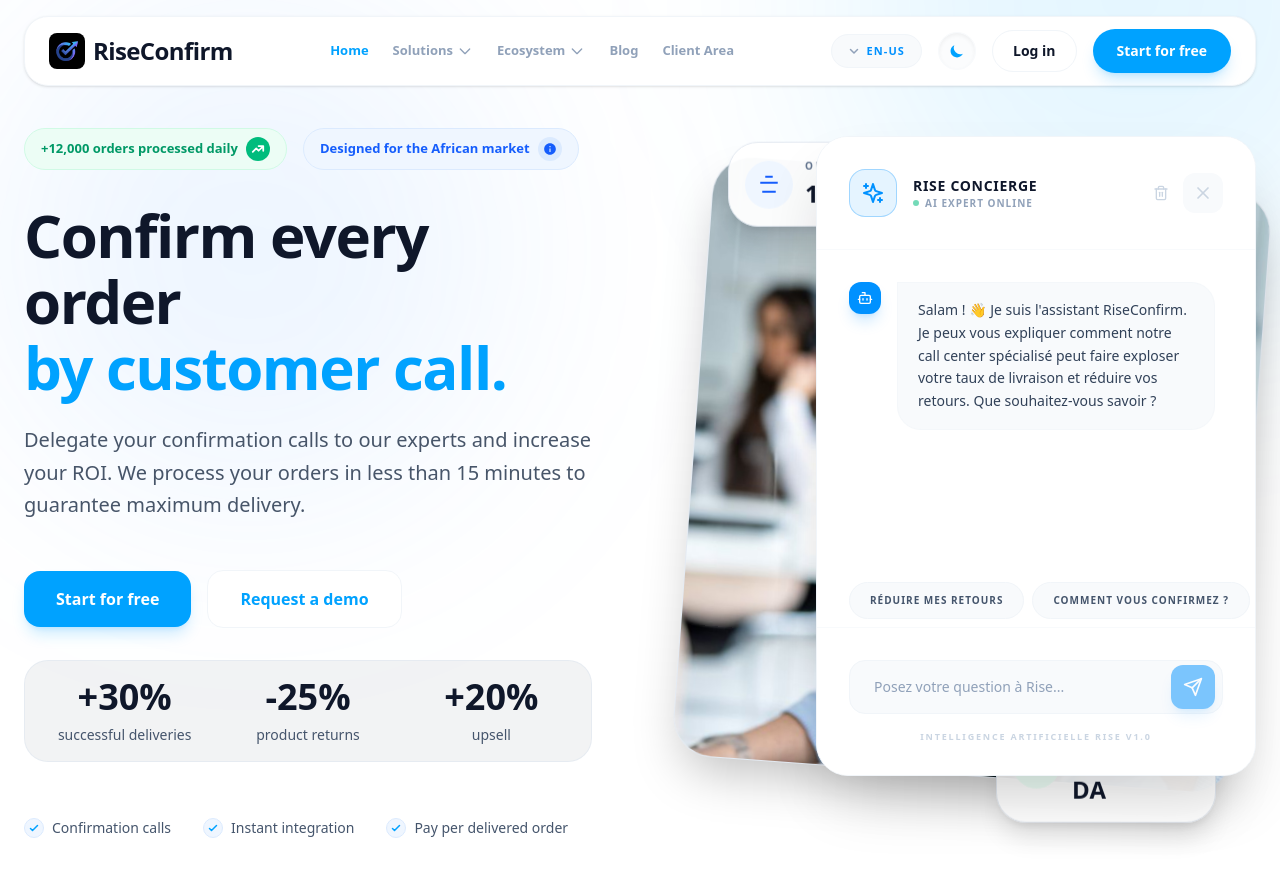
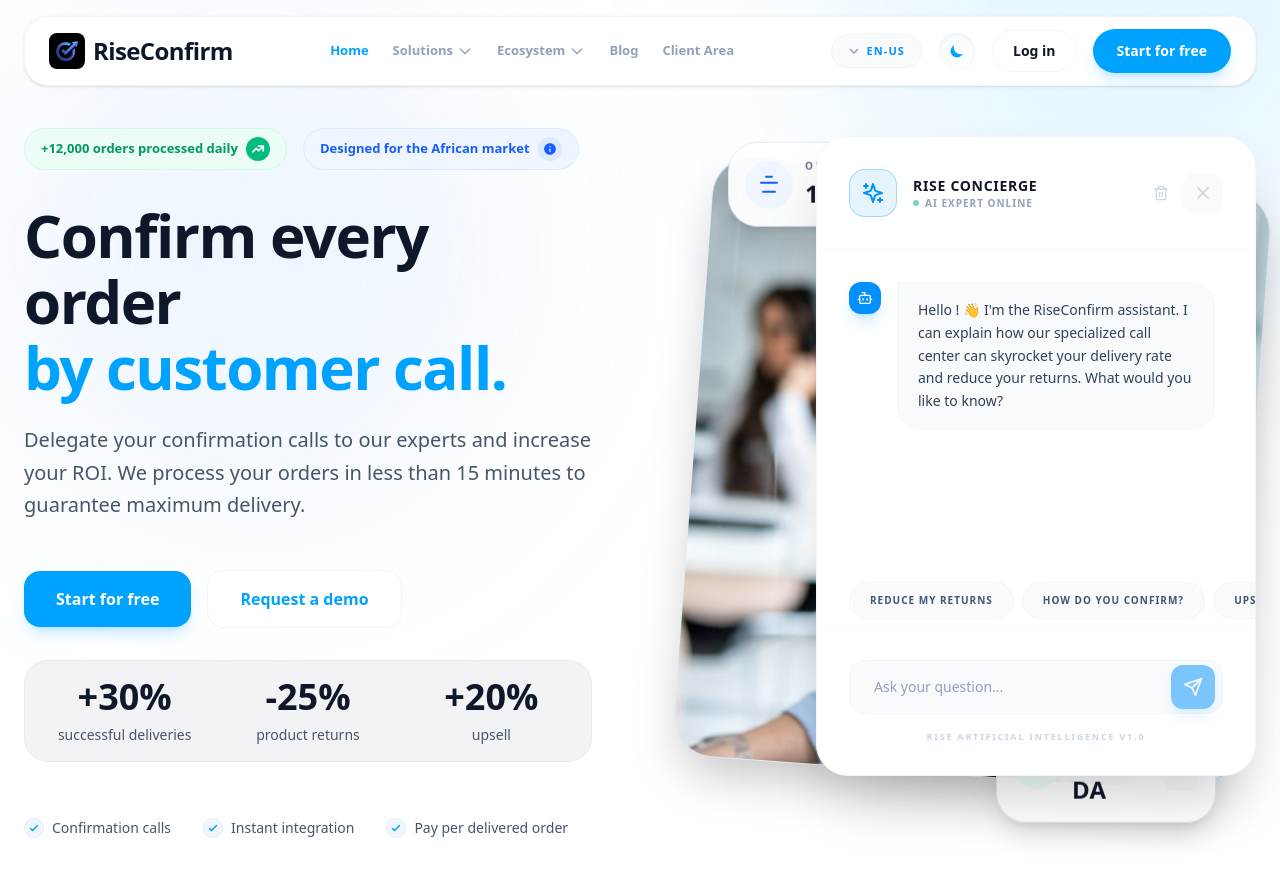
Before and after one commit to issamkebdani780/riseconfireme, a React (Vite) app: page / in a window 1280 px wide. Both pictures are taken after a click on the button 1224 px from the left and 744 px from the top of the page. Shown: the top 882 px of the page. Built offline with nearby package versions, Linux system fonts and the light colour scheme.

Commit message:
make chatbot multlangauge

```diff
--- a/src/components/sections/ChatBot.jsx
+++ b/src/components/sections/ChatBot.jsx
@@ -1,4 +1,5 @@
 import React, { useState, useEffect, useRef } from 'react';
+import { useTranslation } from 'react-i18next';
 
 // Inline SVG icon components — no lucide-react dependency
 const Send = ({ className }) => (
@@ -38,6 +39,7 @@
 );
 
 const ChatBot = () => {
+  const { t, i18n } = useTranslation();
   const [isOpen, setIsOpen] = useState(false);
   const [messages, setMessages] = useState([]);
   const [input, setInput] = useState("");
@@ -68,25 +70,34 @@
 
     BUSINESS GOALS:
     - Conversion : Encourager l'utilisateur à créer un compte "Démarrer gratuitement".
+
+    - use the same language of user
   `;
 
   useEffect(() => {
     const savedHistory = localStorage.getItem('riseconfirm_chat_history');
-    if (savedHistory) {
-      setMessages(JSON.parse(savedHistory));
+    const parsedHistory = savedHistory ? JSON.parse(savedHistory) : null;
+
+    // Only load history if there is an actual conversation (more than just the welcome message)
+    if (parsedHistory && parsedHistory.length > 1) {
+      setMessages(parsedHistory);
     } else {
       setMessages([
         {
           role: "assistant",
-          content: "Salam ! 👋 Je suis l'assistant RiseConfirm. Je peux vous expliquer comment notre call center spécialisé peut faire exploser votre taux de livraison et réduire vos retours. Que souhaitez-vous savoir ?"
+          content: t("bot_welcome", "Salam ! 👋 Je suis l'assistant RiseConfirm. Je peux vous expliquer comment notre call center spécialisé peut faire exploser votre taux de livraison et réduire vos retours. Que souhaitez-vous savoir ?")
         }
       ]);
     }
-  }, []);
+  }, [t]);
 
   useEffect(() => {
-    if (messages.length > 0) {
+    // Only save to localStorage if a real conversation has started
+    if (messages.length > 1) {
       localStorage.setItem('riseconfirm_chat_history', JSON.stringify(messages));
+    } else if (messages.length === 1) {
+      // Clear storage if it's just the welcome message
+      localStorage.removeItem('riseconfirm_chat_history');
     }
   }, [messages]);
 
@@ -114,7 +125,7 @@
       CONSIGNES :
       1. Si l'utilisateur parle de retours ou de commandes annulées, explique la relance et l'expertise téléphonique de RiseConfirm.
       2. Toujours encourager à démarrer gratuitement.
-      3. Réponds en Français par défaut, mais si l'utilisateur parle en Arabe (Darja ou Classique), réponds en Arabe de la même façon.
+      3. Réponds de préférence dans la langue "${i18n.language}" (fr, en, ou ar), mais adapte-toi si l'utilisateur parle dans une autre langue.
       4. Ne pas inventer de prix exacts, dire que nos offres s'adaptent au volume et inviter à nous contacter.
       `;
 
@@ -149,7 +160,7 @@
       console.error("Error calling AI:", error);
       setMessages(prev => [...prev, {
         role: "assistant",
-        content: "Désolé, je rencontre une petite difficulté technique. Vous pouvez nous contacter directement par WhatsApp ou réessayer plus tard."
+        content: t("bot_error", "Désolé, je rencontre une petite difficulté technique. Vous pouvez nous contacter directement par WhatsApp ou réessayer plus tard.")
       }]);
     } finally {
       setIsLoading(false);
@@ -157,17 +168,17 @@
   };
 
   const handleClearHistory = () => {
-    if (window.confirm("Voulez-vous réinitialiser la discussion ?")) {
+    if (window.confirm(t("bot_reset_confirm", "Voulez-vous réinitialiser la discussion ?"))) {
       setMessages([{
         role: "assistant",
-        content: "Salam ! 👋 Je suis l'assistant RiseConfirm. Comment puis-je aider votre e-commerce aujourd'hui ?"
+        content: t("bot_welcome_reset", "Salam ! 👋 Je suis l'assistant RiseConfirm. Comment puis-je aider votre e-commerce aujourd'hui ?")
       }]);
       localStorage.removeItem('riseconfirm_chat_history');
     }
   };
 
   return (
-    <div className="fixed bottom-6 right-6 z-[9999] font-sans flex flex-col items-end">
+    <div className="fixed bottom-6 ltr:right-6 rtl:left-6 z-[9999] font-sans flex flex-col items-end">
       {/* Chat Toggle Button */}
       {!isOpen && (
         <button
@@ -175,7 +186,7 @@
           className="size-16 cursor-pointer rounded-2xl bg-[#0091ff] text-white shadow-[0_20px_40px_-10px_rgba(0,145,255,0.5)] flex items-center justify-center hover:scale-110 active:scale-95 transition-all group overflow-hidden"
         >
           <MessageCircle className="size-8 relative z-10" />
-          <div className="absolute top-3 right-3 size-2.5 bg-emerald-400 border-2 border-[#0091ff] rounded-full animate-pulse"></div>
+          <div className="absolute top-3 ltr:right-3 rtl:left-3 size-2.5 bg-emerald-400 border-2 border-[#0091ff] rounded-full animate-pulse"></div>
         </button>
       )}
 
@@ -192,12 +203,12 @@
                 <h3 className="font-black text-slate-900 dark:text-white text-sm uppercase tracking-wider">Rise Concierge</h3>
                 <div className="flex items-center gap-1.5">
                   <div className="size-1.5 bg-emerald-500 rounded-full animate-pulse" />
-                  <p className="text-[10px] font-bold uppercase tracking-widest text-slate-400 dark:text-slate-500">AI Expert Online</p>
+                  <p className="text-[10px] font-bold uppercase tracking-widest text-slate-400 dark:text-slate-500">{t("bot_ai_expert", "AI Expert Online")}</p>
                 </div>
               </div>
             </div>
             <div className="flex items-center gap-1">
-              <button onClick={handleClearHistory} className="p-2.5 text-slate-300 dark:text-slate-600 hover:text-red-500 transition-colors" title="Réinitialiser">
+              <button onClick={handleClearHistory} className="p-2.5 text-slate-300 dark:text-slate-600 hover:text-red-500 transition-colors" title={t("bot_reset", "Réinitialiser")}>
                 <Trash2 className="size-4" />
               </button>
               <button
@@ -251,10 +262,10 @@
           {/* Quick Actions */}
           <div className="px-6 sm:px-8 bg-white dark:bg-slate-900 flex gap-2 overflow-x-auto no-scrollbar pb-2">
             {[
-              "Réduire mes retours",
-              "Comment vous confirmez ?",
-              "L'upsell, comment ça marche ?",
-              "Vos tarifs"
+              t("bot_action_1", "Réduire mes retours"),
+              t("bot_action_2", "Comment vous confirmez ?"),
+              t("bot_action_3", "L'upsell, comment ça marche ?"),
+              t("bot_action_4", "Vos tarifs")
             ].map((action, i) => (
               <button
                 key={i}
@@ -268,25 +279,25 @@
 
           {/* Input */}
           <form onSubmit={handleSendMessage} className="p-6 sm:p-8 bg-white dark:bg-slate-900 border-t border-slate-50 dark:border-slate-800">
-            <div className="relative">
+            <div className="relative flex-1 rtl:pr-0 rtl:pl-14">
               <input
                 type="text"
                 value={input}
                 onChange={(e) => setInput(e.target.value)}
-                placeholder="Posez votre question à Rise..."
+                placeholder={t("bot_placeholder", "Posez votre question à Rise...")}
                 disabled={isLoading}
-                className="w-full bg-slate-50 dark:bg-slate-800 border border-slate-100 dark:border-slate-700 rounded-2xl px-6 py-4 text-sm text-slate-900 dark:text-white placeholder:text-slate-400 focus:outline-none focus:ring-4 focus:ring-[#0091ff]/5 focus:border-[#0091ff]/50 transition-all pr-14"
+                className="w-full bg-slate-50 dark:bg-slate-800 border border-slate-100 dark:border-slate-700 rounded-2xl px-6 py-4 text-sm text-slate-900 dark:text-white placeholder:text-slate-400 focus:outline-none focus:ring-4 focus:ring-[#0091ff]/5 focus:border-[#0091ff]/50 transition-all ltr:pr-14 rtl:pl-14"
               />
               <button
                 type="submit"
                 disabled={!input.trim() || isLoading}
-                className="absolute right-2 top-1/2 -translate-y-1/2 size-11 rounded-xl bg-[#0091ff] text-white flex items-center justify-center hover:bg-[#0077d4] shadow-lg shadow-[#0091ff]/20 transition-all disabled:opacity-50 active:scale-95"
+                className="absolute ltr:right-2 rtl:left-2 top-1/2 -translate-y-1/2 size-11 rounded-xl bg-[#0091ff] text-white flex items-center justify-center hover:bg-[#0077d4] shadow-lg shadow-[#0091ff]/20 transition-all disabled:opacity-50 active:scale-95 rtl:rotate-180"
               >
                 {isLoading ? <Loader2 className="size-5 animate-spin" /> : <Send className="size-5" />}
               </button>
             </div>
             <p className="text-[9px] text-center text-slate-300 dark:text-slate-600 font-bold uppercase tracking-[0.2em] mt-4">
-              Intelligence Artificielle Rise v1.0
+              {t("bot_footer", "Intelligence Artificielle Rise v1.0")}
             </p>
           </form>
         </div>
--- a/src/components/sections/Comment_ca_marche.jsx
+++ b/src/components/sections/Comment_ca_marche.jsx
@@ -71,7 +71,7 @@
     ];
 
     return (
-        <section className="py-24 lg:py-40 bg-white dark:bg-slate-950 transition-colors duration-500 overflow-hidden" id="process">
+        <section className="py-24 lg:py-40 bg-white dark:bg-slate-950 transition-colors duration-500 overflow-hidden" id="comment-ca-marche">
             <div className="container mx-auto px-4 sm:px-6">
                 {/* Header */}
                 <div className="max-w-3xl mx-auto text-center mb-24 space-y-6">
@@ -106,7 +106,7 @@
                                         </div>
                                     </div>
 
-                                    <div className="space-y-3">
+                                    <div className="space-y-3  text-center">
                                         <h3 className="text-lg font-black text-heading dark:text-white group-hover:text-primary transition-colors">{step.title}</h3>
                                         <p className="text-[13px] leading-relaxed text-slate-500 dark:text-slate-400 font-medium">
                                             {step.desc}
--- a/src/components/sections/cta.jsx
+++ b/src/components/sections/cta.jsx
@@ -17,7 +17,7 @@
                     <div className="relative w-full h-full bg-gradient-to-br from-blue-50/50 to-white dark:from-slate-900 dark:to-slate-950 rounded-[44px] p-10 lg:p-24 flex flex-col items-center text-center space-y-12 border border-slate-100 dark:border-slate-800 transition-colors duration-500">
 
                         {/* Header Text */}
-                        <div className="max-w-3xl space-y-4">
+                        <div className="max-w-3xl space-y-4 text-center">
                             <h2 className="text-3xl lg:text-5xl font-black text-slate-900 dark:text-white leading-tight">
                                 {t('Transformez vos commandes en')} <br />
                                 <span className="text-primary italic">{t('ventes réelles.')}</span>
--- a/src/global_replace.cjs
+++ /dev/null
@@ -1,34 +0,0 @@
-const fs = require('fs');
-const path = require('path');
-
-function walk(dir) {
-    let files = fs.readdirSync(dir);
-    files.forEach(file => {
-        let fullPath = path.join(dir, file);
-        if (fs.statSync(fullPath).isDirectory()) {
-            walk(fullPath);
-        } else if (file.endsWith('.js') || file.endsWith('.jsx')) {
-            let content = fs.readFileSync(fullPath, 'utf8');
-            let changed = false;
-            if (content.includes('RiseConfirm')) {
-                content = content.replace(/RiseConfirm/g, 'RiseConfirm');
-                changed = true;
-            }
-            if (content.includes('riseconfirem')) {
-                content = content.replace(/riseconfirem/g, 'RiseConfirm');
-                changed = true;
-            }
-            if (content.includes('ريز كونفيرم')) {
-                content = content.replace(/ريز كونفيرم/g, 'RiseConfirm');
-                changed = true;
-            }
-            if (changed) {
-                fs.writeFileSync(fullPath, content, 'utf8');
-                console.log(`Updated ${fullPath}`);
-            }
-        }
-    });
-}
-
-walk('c:/Users/issam/Desktop/rise/RiseConfirm/src');
-console.log('Replacement complete.');
--- a/src/global_replace.js
+++ /dev/null
@@ -1,27 +0,0 @@
-const fs = require('fs');
-const glob = require('glob');
-
-const targetPath = 'c:/Users/issam/Desktop/rise/RiseConfirm/src/**/*.{js,jsx}';
-const files = glob.sync(targetPath);
-
-files.forEach(file => {
-    let content = fs.readFileSync(file, 'utf8');
-    let changed = false;
-
-    // Replace Arabic transliteration again (just in case)
-    if (content.includes('RiseConfirm')) {
-        content = content.replace(/RiseConfirm/g, 'RiseConfirm');
-        changed = true;
-    }
-
-    // Replace English brand name
-    if (content.includes('RiseConfirm')) {
-        content = content.replace(/RiseConfirm/g, 'RiseConfirm');
-        changed = true;
-    }
-
-    if (changed) {
-        fs.writeFileSync(file, content, 'utf8');
-        console.log(`Updated ${file}`);
-    }
-});
--- a/src/i18n.js
+++ b/src/i18n.js
@@ -883,7 +883,19 @@
       "Étudier": "Study",
       "Problème": "Problem",
       "Solution": "Solution",
-      "Gain Direct": "Direct Gain"
+      "Gain Direct": "Direct Gain",
+      "bot_welcome": "Hello ! 👋 I'm the RiseConfirm assistant. I can explain how our specialized call center can skyrocket your delivery rate and reduce your returns. What would you like to know?",
+      "bot_error": "Sorry, I'm experiencing a slight technical difficulty. You can contact us directly via WhatsApp or try again later.",
+      "bot_reset_confirm": "Do you want to reset the discussion?",
+      "bot_welcome_reset": "Hello ! 👋 I'm the RiseConfirm assistant. How can I help your e-commerce today?",
+      "bot_ai_expert": "AI Expert Online",
+      "bot_reset": "Reset",
+      "bot_action_1": "Reduce my returns",
+      "bot_action_2": "How do you confirm?",
+      "bot_action_3": "Upsell, how does it work?",
+      "bot_action_4": "Your pricing",
+      "bot_placeholder": "Ask your question...",
+      "bot_footer": "Rise Artificial Intelligence v1.0"
     }
   },
   ar: {
@@ -1090,7 +1102,7 @@
       "Des réponses pour lever": "إجابات لتبديد",
       "vos doutes.": "شكوكك.",
       "faq_q1": "كيف ترتبط RiseConfirm بمتجري؟",
-      "faq_a1": "لدينا تكاملات أصلية لـ Shopify و WooCommerce ونظام Rise البيئي. بالنسبة للمنصات الأخرى، نستخدم واجهة برمجة التطبيقات (API) الخاصة بنا أو الويب هوك. يستغرق التثبيت عادةً أقل من 10 دقائق.",
+      "faq_a1": "لدينا تكاملات أصلية لـ Shopify و WooCommerce ونظام Rise . بالنسبة للمنصات الأخرى، نستخدم واجهة برمجة التطبيقات (API) الخاصة بنا أو الويب هوك. يستغرق التثبيت عادةً أقل من 10 دقائق.",
       "faq_q2": "هل تقدمون وكلاء يتحدثون عدة لغات؟",
       "faq_a2": "نعم، جميع وكلائنا يتقنون اللغة العربية (الدارجة والفصحى) والفرنسية. هم مدربون على التكيف مع نوعية عملائك لتحقيق أقصى قدر من القرب.",
       "faq_q3": "هل هناك حد أدنى للطلبيات في اليوم؟",
@@ -1266,11 +1278,11 @@
       "Agents certifiés COD": "وكلاء معتمدون للدفع عند الاستلام",
       "Support local 7j/7": "دعم محلي طوال الأسبوع",
       "Essai sans engagement": "تجربة بدون التزام",
-      "L'ÉCOSYSTÈME RISE": "نظام ريز البيئي",
+      "L'ÉCOSYSTÈME RISE": "نظام Rise ",
       "Bien plus qu'un service :": "أكثر من مجرد خدمة:",
       "infrastructure": "بنية تحتية",
       "globale.": "عالمية.",
-      "eco_desc": "يتكامل RiseConfirm تماماً مع نظام ريز البيئي لتغطية 100٪ من احتياجات أعمال التجارة الإلكترونية الخاصة بك.",
+      "eco_desc": "يتكامل RiseConfirm تماماً مع نظام ريز  لتغطية 100٪ من احتياجات أعمال التجارة الإلكترونية الخاصة بك.",
       "Le Cerveau Opérationnel": "العقل التشغيلي",
       "Storefront & Conversion": "المتجر والتحويل",
       "Logistique & Stockage": "الخدمات اللوجستية والتخزين",
@@ -1366,7 +1378,19 @@
       "Service": "الخدمة",
       "Comment ça marche": "كيف يعمل",
       "Fonctionnalités": "المميزات",
-      "Tarifs": "الأسعار"
+      "Tarifs": "الأسعار",
+      "bot_welcome": "مرحباً ! 👋 أنا المساعد الآلي لـ RiseConfirm. يمكنني أن أشرح لك كيف يمكن لمركز الاتصال المتخصص لدينا زيادة معدل التوصيل وتقليل المرتجعات. ماذا تريد أن تعرف؟",
+      "bot_error": "عذراً، أواجه مشكلة فنية بسيطة. يمكنك الاتصال بنا مباشرة عبر واتساب أو المحاولة مرة أخرى لاحقاً.",
+      "bot_reset_confirm": "هل تريد إعادة تعيين المحادثة؟",
+      "bot_welcome_reset": "مرحباً ! 👋 أنا المساعد الآلي لـ RiseConfirm. كيف يمكنني مساعدة متجرك الإلكتروني اليوم؟",
+      "bot_ai_expert": "خبير ذكاء اصطناعي متصل",
+      "bot_reset": "إعادة تعيين",
+      "bot_action_1": "تقليل المرتجعات",
+      "bot_action_2": "كيف تقومون بالتأكيد؟",
+      "bot_action_3": "البيع الإضافي، كيف يعمل؟",
+      "bot_action_4": "أسعاركم",
+      "bot_placeholder": "اطرح سؤالك...",
+      "bot_footer": "الذكاء الاصطناعي لـ Rise الإصدار 1.0"
     }
   }
 };
```
Also changed, not shown: src/services/clientServices.js (added, +16 -0 lines), src/app/Dashboard.jsx (added), src/components/auth/signin.jsx (added), src/components/auth/signup.jsx (added), src/components/sections/Integrations.jsx (line endings or trailing spaces).
